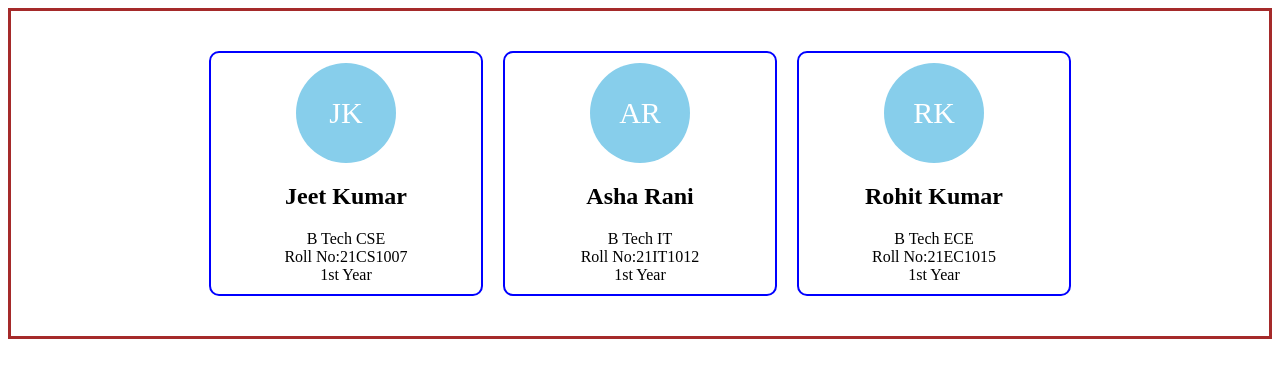
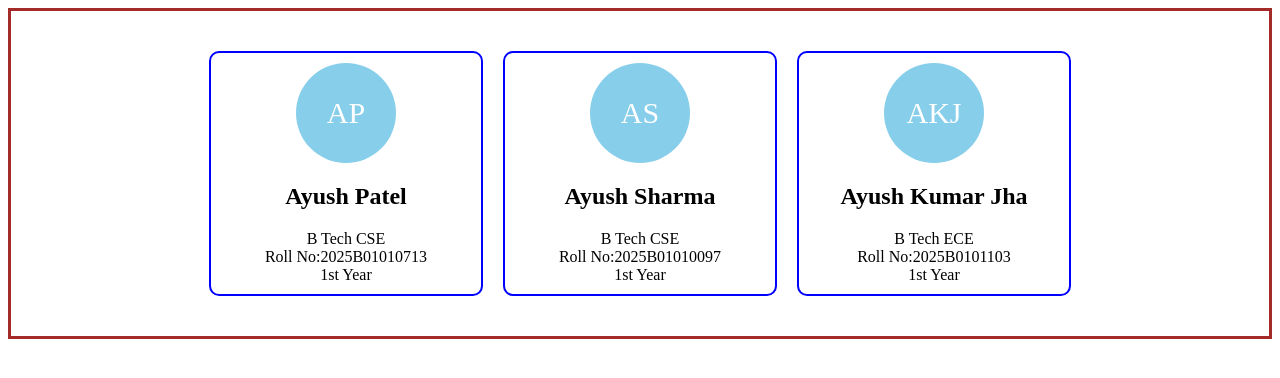
Before and after one commit to ayushpatelabes/cse-16-wd, a plain HTML site: page cssbiggnertoadv/experiment8/index.html in a window 1280 px wide. Drawn offline with Linux system fonts and the light colour scheme.

Commit message:
updated 8

```diff
--- a/cssbiggnertoadv/experiment8/index.html
+++ b/cssbiggnertoadv/experiment8/index.html
@@ -9,24 +9,24 @@
 <body>
     <div class="container">
         <div class="box box1">
-            <div class="circle">JK</div>
-            <h2>Jeet Kumar</h2>
+            <div class="circle">AP</div>
+            <h2>Ayush Patel</h2>
             <p>B Tech CSE</p>
-            <p>Roll No:21CS1007</p>
+            <p>Roll No:2025B01010713</p>
             <p>1st Year</p>
         </div>
         <div class="box box2">
-            <div class="circle">AR</div>
-            <h2>Asha Rani</h2>
-            <p>B Tech IT</p>
-            <p>Roll No:21IT1012</p>
+            <div class="circle">AS</div>
+            <h2>Ayush Sharma</h2>
+            <p>B Tech CSE</p>
+            <p>Roll No:2025B01010097</p>
             <p>1st Year</p>
         </div>
         <div class="box box3">
-            <div class="circle">RK</div>
-            <h2>Rohit Kumar</h2>
+            <div class="circle">AKJ</div>
+            <h2>Ayush Kumar Jha</h2>
             <p>B Tech ECE</p>
-            <p>Roll No:21EC1015</p>
+            <p>Roll No:2025B0101103</p>
             <p>1st Year</p>
         </div>
     </div>
```
